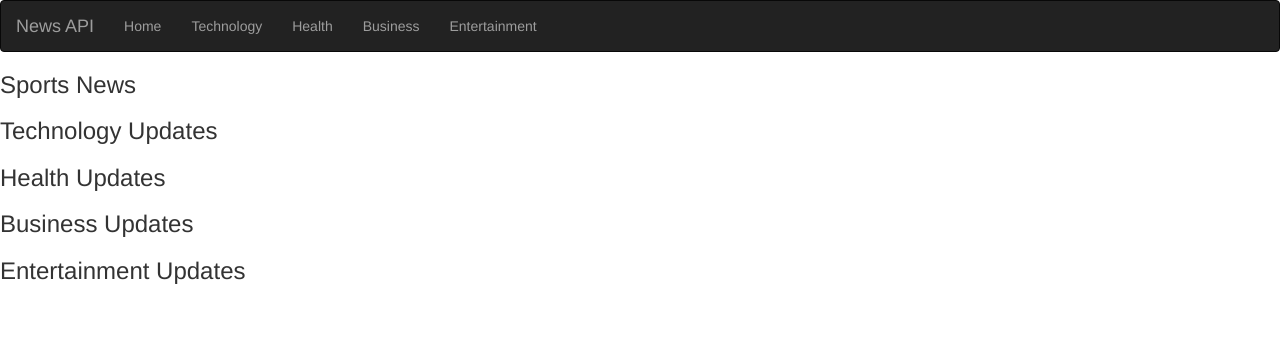
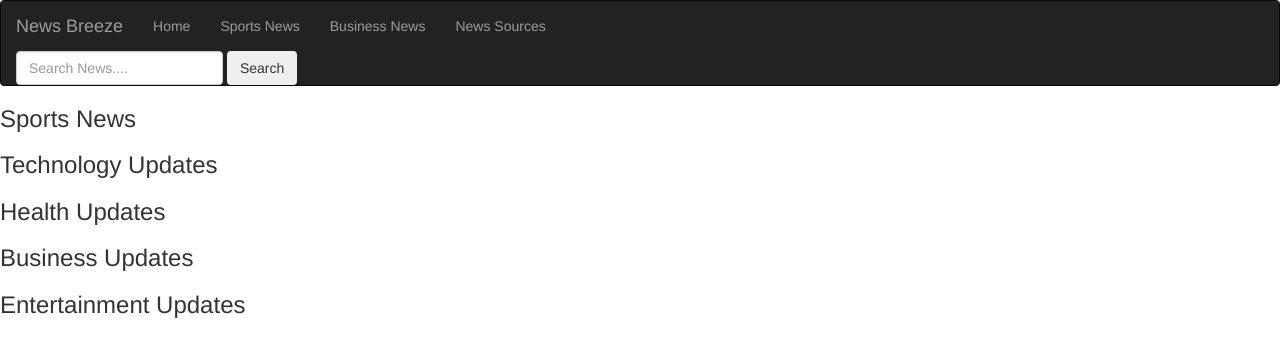
Before and after one commit to maureen-james/News-app_Heroku, a Python web app: template app/templates/index.html in a window 1280 px wide. Shown: the top 357 px of the page. Run offline with Jinja, Linux system fonts and the light colour scheme; the template is opened without the code that fills it, so the values that code supplies are empty; some libraries are stand-ins or nearby versions.

Commit message:
add a search form

```diff
--- a/app/templates/index.html
+++ b/app/templates/index.html
@@ -19,31 +19,30 @@
             <!-- Top headlines section  -->
             <h3> Sports News</h3>
             <ul>
-                {{ macro.displayNewsList(sports)}}
+                {{ macro.displaySource(sports)}}
            </ul>
             <!-- tech news -->
             <h3> Technology Updates</h3>
              <ul>
-                {{ macro.displayNewsList(technology)}}
+                {{ macro.displaySource(technology)}}
             </ul>
 
             <!-- health news  -->
             <h3> Health Updates</h3>
              <ul>
-                {{ macro.displayNewsList(health)}}
+                {{ macro.displaySource(health)}}
             </ul>
             <!-- business news -->
             <h3> Business Updates</h3>
             <ul>
-                {{ macro.displayNewsList(business)}}
+                {{ macro.displaySource(business)}}
            </ul>
             </ul>
              <!-- entertainment news -->
             <h3> Entertainment Updates</h3>
             <ul>
-                {{ macro.displayNewsList(entertainment)}}
+                {{ macro.displaySource(entertainment)}}
            </ul>
-    </body>
     {% endblock%}
 
 
--- a/app/templates/macros.html
+++ b/app/templates/macros.html
@@ -1,4 +1,4 @@
-{% macro displayNewsList(news_list) %}
+{% macro displaySource(news_list) %}
 
     {% for movie in news_list %}
         <li>{{ news.title}}</li>
--- a/app/templates/navbar.html
+++ b/app/templates/navbar.html
@@ -1,4 +1,5 @@
-<div class="navbar navbar-inverse" role="navigation">
+{% import 'macros.html' as macro %}
+ <div class="navbar navbar-inverse " role="navigation">
     <div class="container-fluid">
      <div class="navbar-header">
         <button type="button" class="navbar-toggle" data-toggle="collapse" data-target=".navbar-collapse">
@@ -7,16 +8,30 @@
          <span class="icon-bar"></span>
          <span class="icon-bar"></span>
     </button>
-            <a class="navbar-brand" href="/"> News API </a>
+     <a class="navbar-brand" href="/"> News Breeze </a>
 </div>
     <div class="navbar-collapse collapse">
         <ul class="nav navbar-nav">
          <li><a href="/">Home</a></li>
-                <li><a href="/">Technology</a></li>
-                <li><a href="/">Health</a></li>
-                <li><a href="/">Business</a></li>
-                <li><a href="/">Entertainment</a></li>
+         <li><a href="/sports">Sports News</a></li>
+         <li><a href="/business">Business News</a></li>
+         <li class="nav-item dropdown">
+      <a class="nav-link dropdown-toggle" href="#" id="navbarDropdown" role="button" data-toggle="dropdown" aria-haspopup="true" aria-expanded="false">News Sources</a>
+ <div class="dropdown-menu" aria-labelledby="navbarDropdown">
+            <ul>
+            {{macro.getSources(sources)}}
+            </ul>
+          </div>
+         </li>
+    </ul>
+         </div>
+        <form class="form-inline my-2 my-lg-0">
+            <input class="form-control mr-sm-2" type="search" placeholder="Search News...." aria-label="Search" name="search_name">
+            <button class="btn btn-outline-success my-2 my-sm-0" type="submit">Search</button>
+        </form>
     </div>
 
    </div>
   </div>
+ </div>
+</div>
```
Also changed, not shown: app/templates/articles.html (added, +26 -0 lines), app/templates/news.html (deleted, +0 -51 lines), app/templates/search.html (added, +38 -0 lines), app/main/__init__.py (renamed from app/APP/__init__.py), app/main/error.py (renamed from app/APP/error.py), app/main/forms.py (added), app/main/views.py (renamed from app/APP/views.py), app/models/news.py (added). Lines whose indentation alone changed are shown as unchanged.
